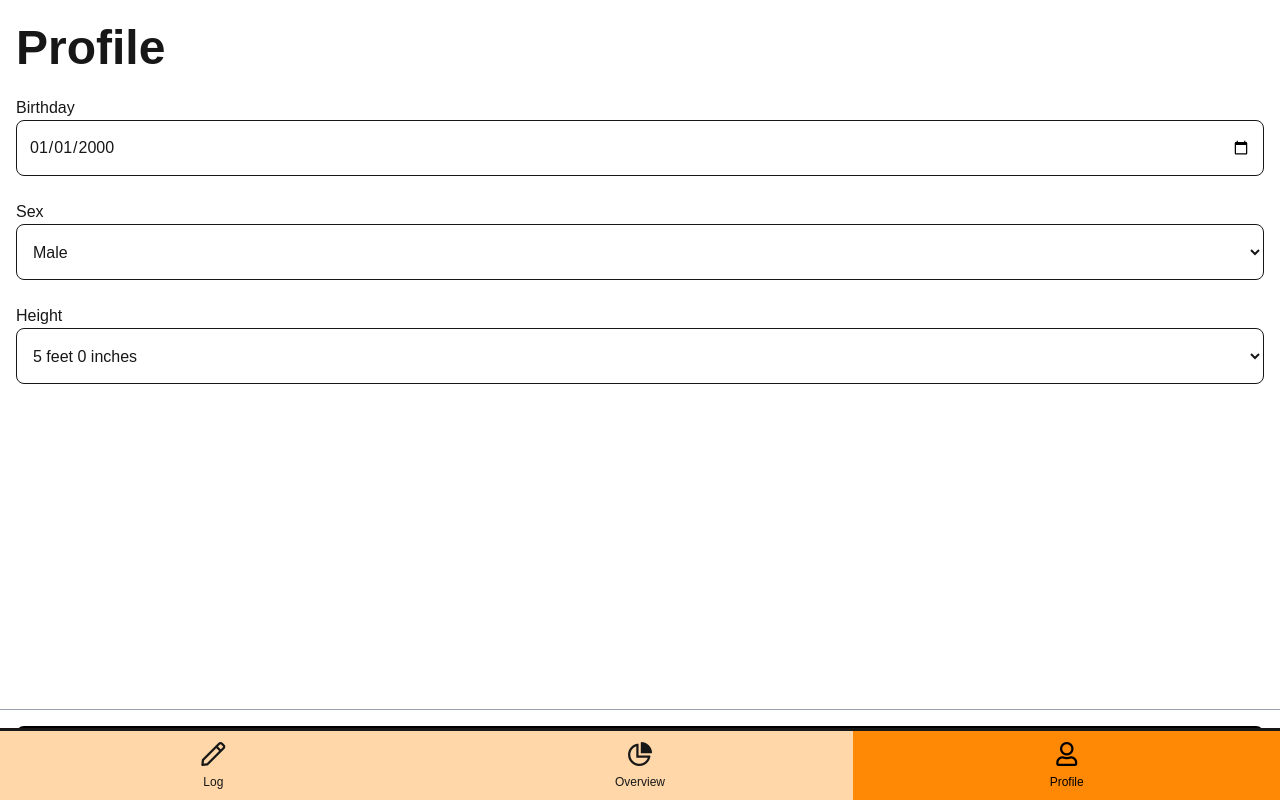
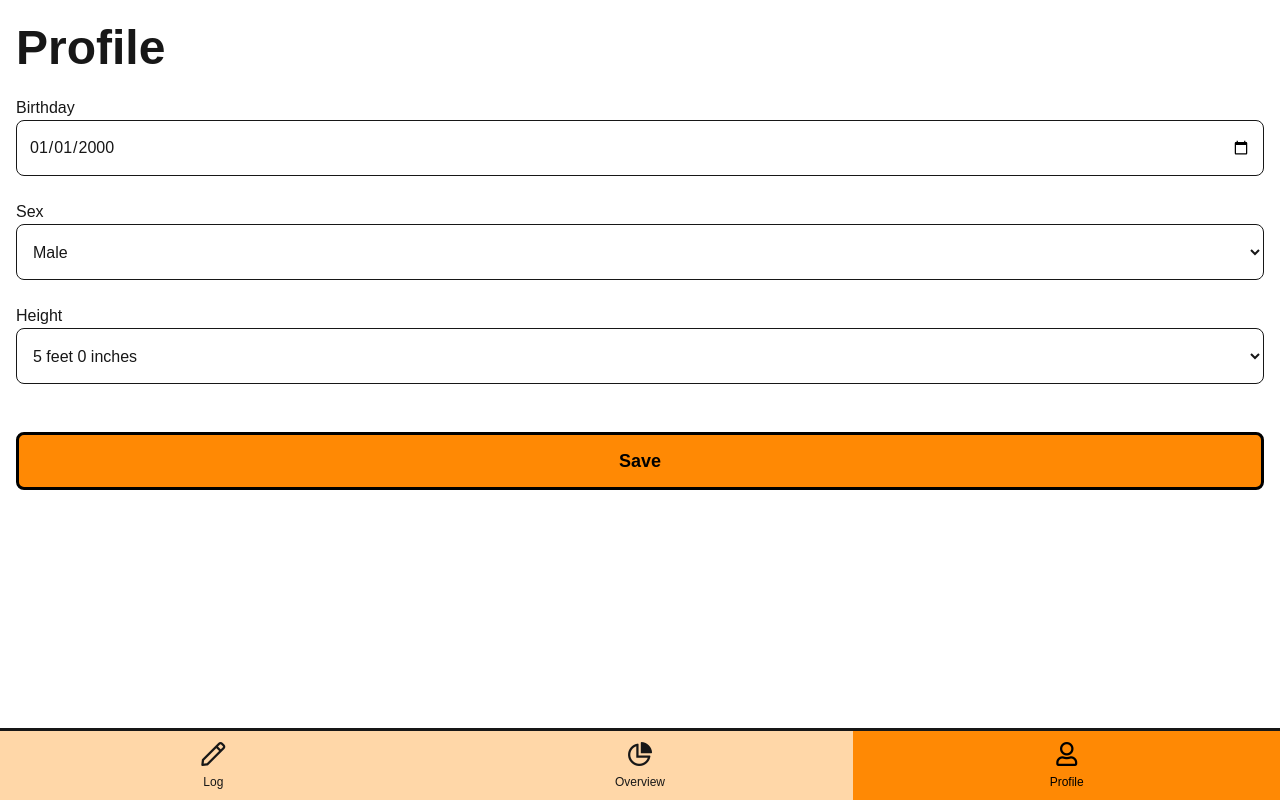
Before and after one commit to Tsmith18256/my-health-app-web, a Next.js app: page /body-comp/profile in a window 1280 px wide. Built offline with nearby package versions, Linux system fonts and the light colour scheme.

Commit message:
Unpin Save button on Profile

```diff
--- a/src/body-comp/profile/user-profile-form.component.tsx
+++ b/src/body-comp/profile/user-profile-form.component.tsx
@@ -1,12 +1,13 @@
-import { Button } from '@/shared/components/buttons/button/button.component';
-import { Input } from '@/shared/components/forms/input/input.component';
-import { Option } from '@/shared/components/forms/select/option.component';
-import { Select } from '@/shared/components/forms/select/select.component';
-import { ComponentProps, ReactNode } from 'react';
+import { Button } from "@/shared/components/buttons/button/button.component";
+import { Input } from "@/shared/components/forms/input/input.component";
+import { Option } from "@/shared/components/forms/select/option.component";
+import { Select } from "@/shared/components/forms/select/select.component";
+import { ComponentProps, ReactNode } from "react";
 
 export const UserProfileForm = ({
   action,
-  submitButtonLabel = 'Proceed'
+  isFixedFooter,
+  submitButtonLabel = "Proceed",
 }: IUserProfileFormProps) => {
   return (
     <form action={action}>
@@ -30,10 +31,28 @@ export const UserProfileForm = ({
         </Select>
       </main>
 
-      <footer className="bg-(--background) border-t border-t-gray-400 bottom-0 fixed flex gap-3 inset-x-0 justify-stretch p-4">
-        <Button type="submit">{submitButtonLabel}</Button>
-      </footer>
+      <FooterButton
+        isFixedFooter={isFixedFooter}
+        submitButtonLabel={submitButtonLabel}
+      />
     </form>
+  );
+};
+
+const FooterButton = ({
+  isFixedFooter,
+  submitButtonLabel,
+}: Pick<IUserProfileFormProps, "isFixedFooter" | "submitButtonLabel">) => {
+  const typeSpecificClasses = isFixedFooter
+    ? "border-t border-t-gray-400 bottom-0 fixed inset-x-0"
+    : "mt-8";
+
+  return (
+    <footer
+      className={`bg-(--background) flex gap-3 justify-stretch p-4 ${typeSpecificClasses}`}
+    >
+      <Button type="submit">{submitButtonLabel}</Button>
+    </footer>
   );
 };
 
@@ -55,6 +74,7 @@ const renderHeightOptions = () => {
 };
 
 export interface IUserProfileFormProps {
-  action?: ComponentProps<'form'>['action'];
+  action?: ComponentProps<"form">["action"];
+  isFixedFooter: boolean;
   submitButtonLabel?: string;
 }
```
